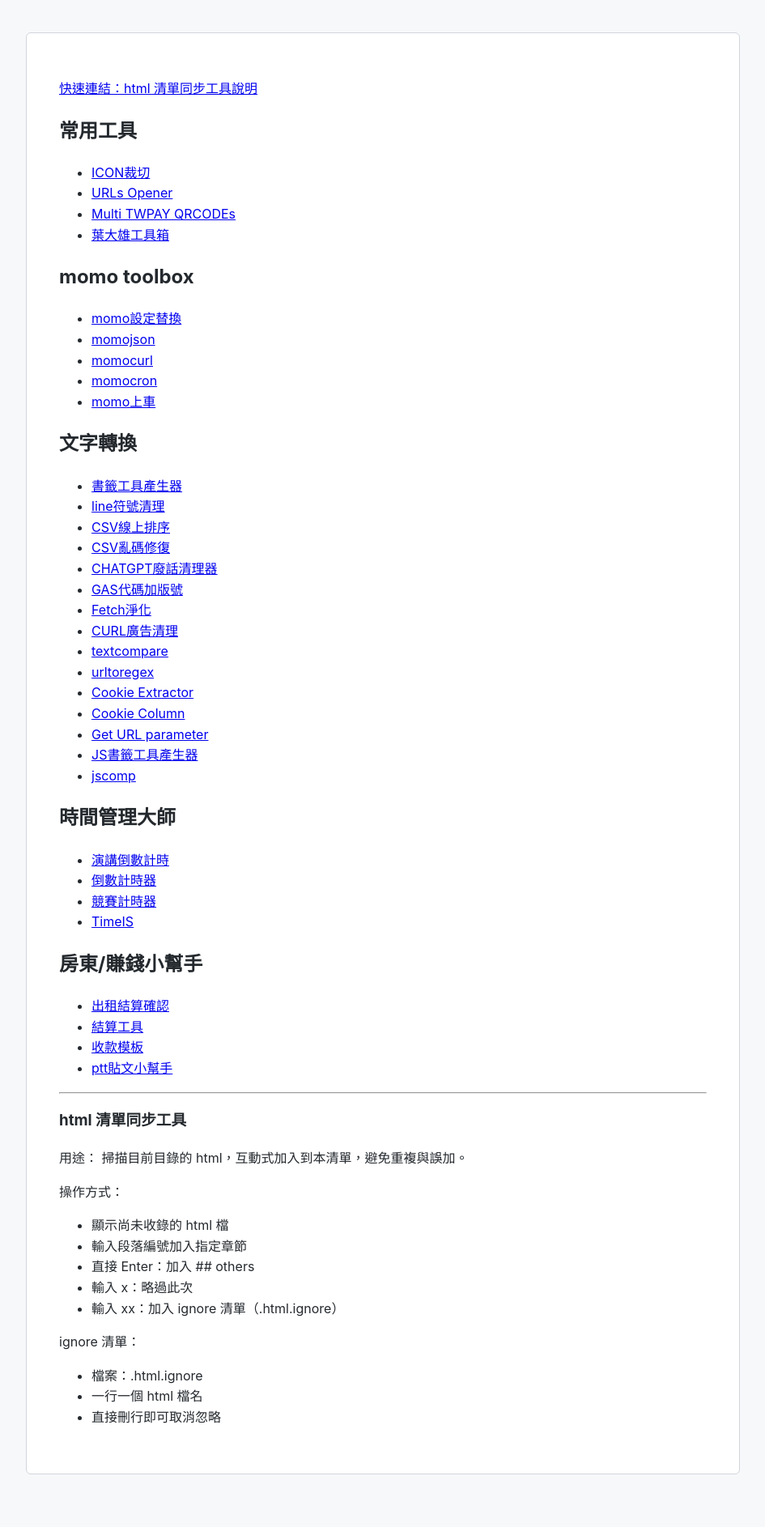
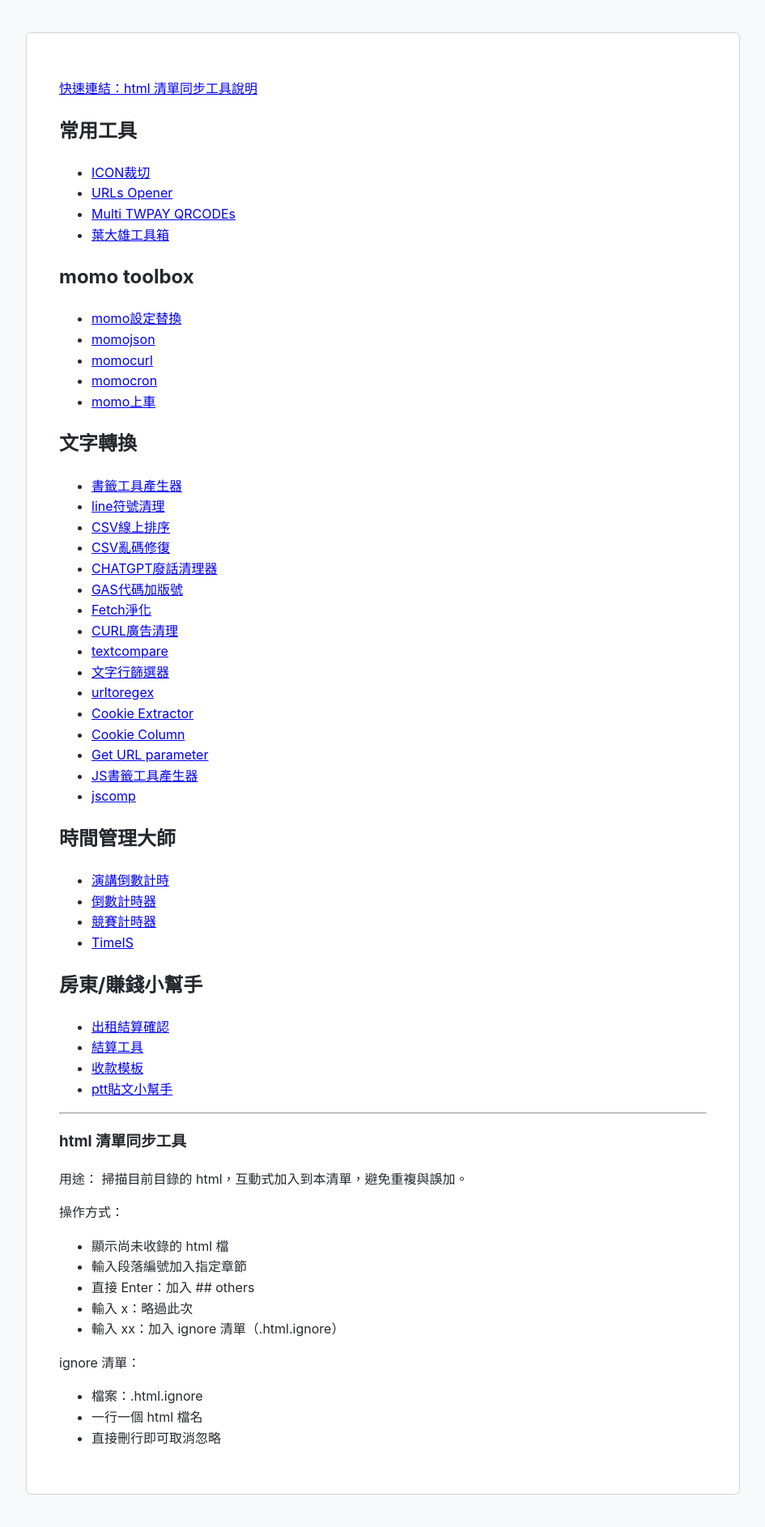
Before and after one commit to luhaoming/buytools, a Jekyll site: the page built from 1.md, in a window 1280 px wide. Shown: the whole page at 81% size, without its empty margins (167-1112 px from the left). Built offline with Jekyll 4.4.1, drawn with Linux system fonts in a browser that asks for light colours; before the commit the page ends 1861 px from its top, so only the background shows below that.

Commit message:
update 1.md  0803

```diff
--- a/1.md
+++ b/1.md
@@ -28,6 +28,7 @@
 * [Fetch淨化](./fetchCleaner.html)
 * [CURL廣告清理](./curl.html)
 * [textcompare](./textcompare.html)
+* [文字行篩選器](./text-line-filter.html)
 * [urltoregex](./urltoregex.html)
 * [Cookie Extractor](./getcookie.html)
 * [Cookie Column](./cookiecolumn.html)
```
